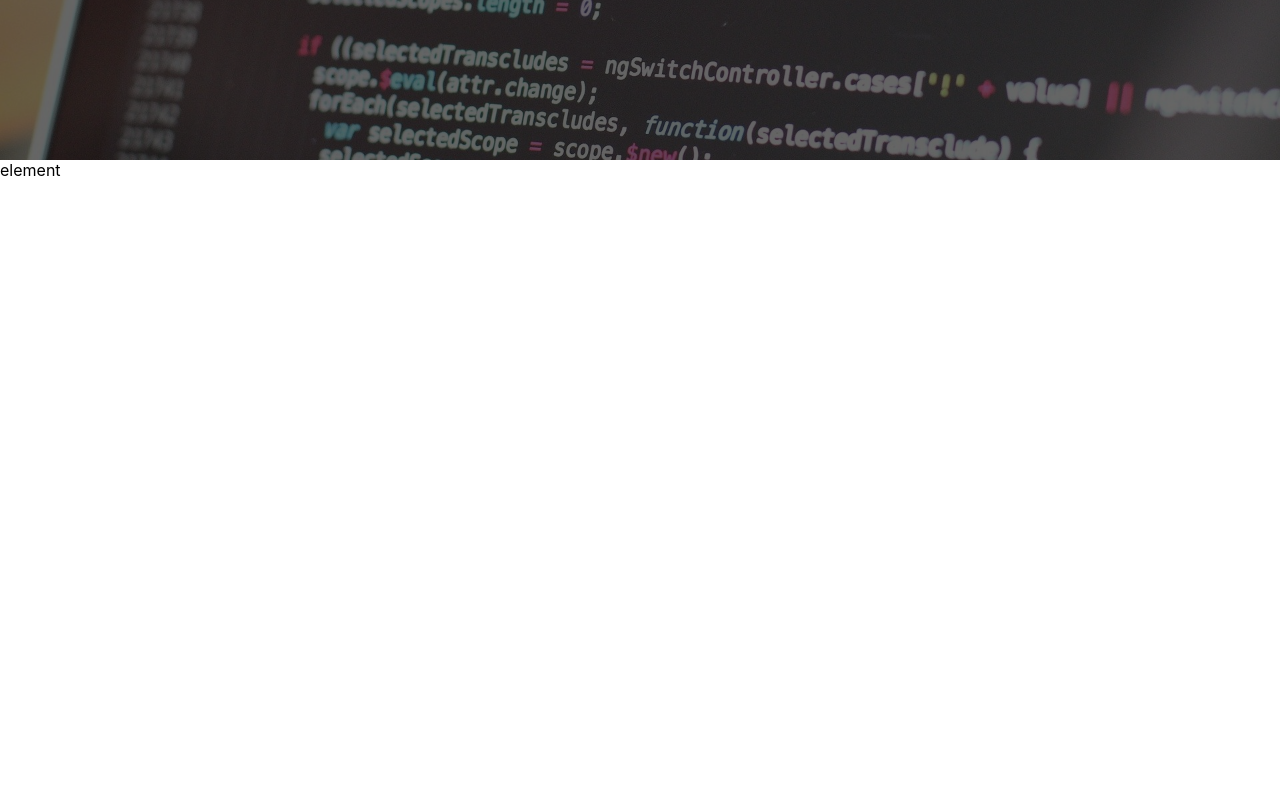
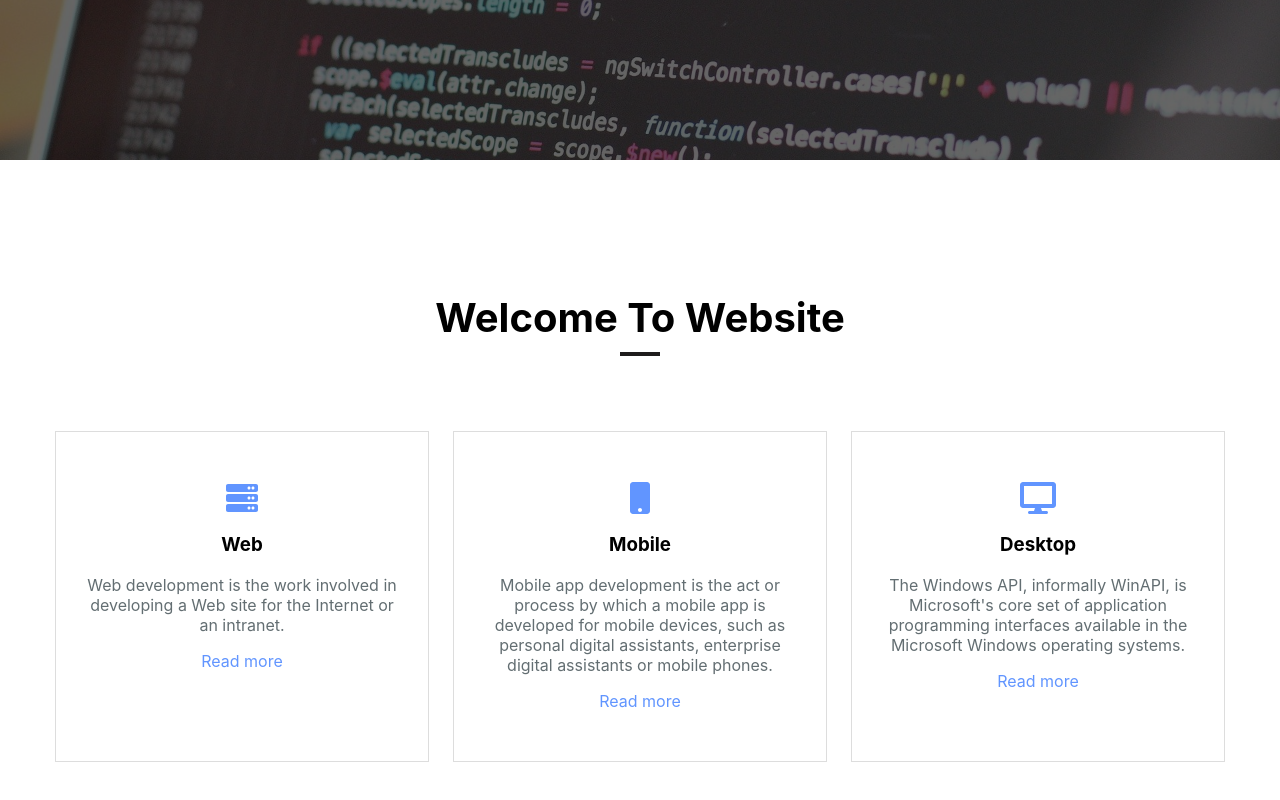
Before and after one commit to hsk-kr/landing-page, a React (Create React App) app: page / in a window 1280 px wide. Shown: the part 640-1440 px from the top of the page. Built offline with nearby package versions, Linux system fonts and the light colour scheme.

Commit message:
Design AboutSection

```diff
--- a/src/components/AboutSection/index.tsx
+++ b/src/components/AboutSection/index.tsx
@@ -1,11 +1,54 @@
 import React from 'react';
+import { faServer, faMobile, faDesktop } from '@fortawesome/free-solid-svg-icons';
 import classNames from 'classnames/bind';
 import styles from './styles.module.scss';
 
+// Components
+import Card from 'components/input/Card';
+
 const cx = classNames.bind(styles);
 
+const cards = [
+  {
+    title: 'Web',
+    description: 'Web development is the work involved in developing a Web site for the Internet or an intranet.',
+    icon: faServer,
+    href: '#'
+  },
+  {
+    title: 'Mobile',
+    description: 'Mobile app development is the act or process by which a mobile app is developed for mobile devices, such as personal digital assistants, enterprise digital assistants or mobile phones. ',
+    icon: faMobile,
+    href: '#'
+  },
+  {
+    title: 'Desktop',
+    description: 'The Windows API, informally WinAPI, is Microsoft\'s core set of application programming interfaces available in the Microsoft Windows operating systems.',
+    icon: faDesktop,
+    href: '#'
+  }
+];
+
 const About: React.FC = () => {
-  return <div className={cx('about')}>element</div>;
+  return (
+    <div className={cx('about')}>
+      <h2>Welcome To Website</h2>
+      <div className={cx('cards')}>
+        {
+          cards.map(({title, description, icon, href}, cardIdx) => (
+            <Card
+              key={cardIdx}
+              title={title}
+              description={description}
+              icon={icon}
+              href={href}
+            />
+          ))
+        }
+
+      </div>
+    </div>
+  );
 };
 
 export default About;
--- a/src/components/AboutSection/styles.module.scss
+++ b/src/components/AboutSection/styles.module.scss
@@ -1,4 +1,51 @@
 .about {
   width: 100%;
-  height: 100vh;
+  padding-top: 100px;
+  padding-bottom: 150px;
+  display: flex;
+  flex-direction: column;
+  align-items: center;
+  justify-content: center;
+
+  h2 {
+    font-size: 2.5em;
+    display: flex;
+    flex-direction: column;
+    align-items: center;
+    margin-bottom: 75px;
+
+    &:after {
+      display: block;
+      content: '';
+      width: 40px;
+      height: 4px;
+      background-color: #1e1c1c;
+      margin-top: 10px;
+    }
+  }
+
+  .cards {
+    display: grid;
+    grid-template-columns: repeat(3, 1fr);
+    width: 95vw;
+    margin-left: auto;
+    margin-right: auto;
+    column-gap: 1.5em;
+
+    @media (min-width: 768px) {
+      width: 740px;
+    }
+
+    @media (min-width: 1024px) {
+      width: 980px;
+    }
+
+    @media (min-width: 1200px) {
+      width: 1170px;
+    }
+
+    @media (max-width: 767px) {
+      grid-template-columns: 1fr;
+    }
+  }
 }
--- /dev/null
+++ b/src/components/input/Card/index.tsx
@@ -0,0 +1,32 @@
+import React from 'react';
+import { FontAwesomeIcon } from '@fortawesome/react-fontawesome';
+import classNames from 'classnames/bind';
+import styles from './styles.module.scss';
+
+interface Props {
+  className?: string;
+  title?: string;
+  description?: string;
+  icon?: any;
+  href?: string;
+}
+
+const cx = classNames.bind(styles);
+
+const Card: React.FC<Props> = ({ className, title, description, icon, href}) => {
+  return (
+    <div className={cx('card', className)}>
+      <FontAwesomeIcon
+        color='rgb(97, 149, 255)'
+        className={cx('card-icon')}
+        icon={icon}
+        size={'2x'}
+      />
+      <h3>{title}</h3>
+      <p>{description}</p>
+      <a href={href}>Read more</a>
+    </div>
+  )
+};
+
+export default Card;
--- /dev/null
+++ b/src/components/input/Card/styles.module.scss
@@ -0,0 +1,44 @@
+.card {
+  position: relative;
+  border: 1px solid #ddd;
+  padding: 50px 25px;
+  display: flex;
+  flex-direction: column;
+  align-items: center;
+
+  h3 {
+    margin: 1em 0;
+  }
+
+  p {
+    margin: 0;
+    color: #636e72;
+    text-align: center;
+    margin-bottom: 1em;
+  }
+
+  a {
+    color: rgb(97, 149, 255);
+    text-decoration: none;
+  }
+
+  &:after {
+    z-index: -1;
+    content: '';
+    left: 0px;
+    top: 0px;
+    bottom: 0px;
+    position: absolute;
+    width: 0%;
+    background-color: #1e1c1c;
+    transition: 0.2s width;
+  }
+
+  &:hover {
+    color: #fff;
+
+    &:after {
+      width: 100%;
+    }
+  }
+}
```
